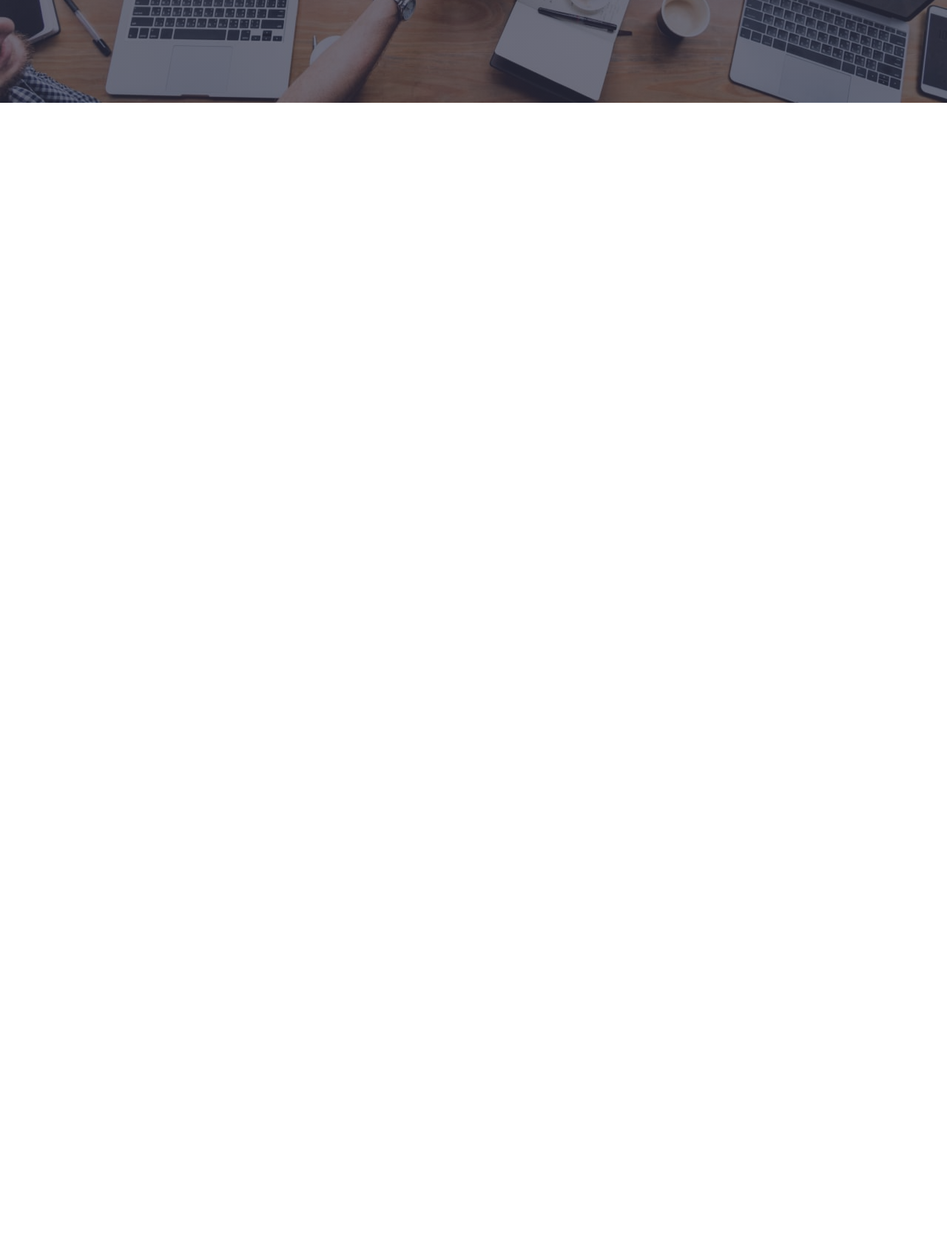
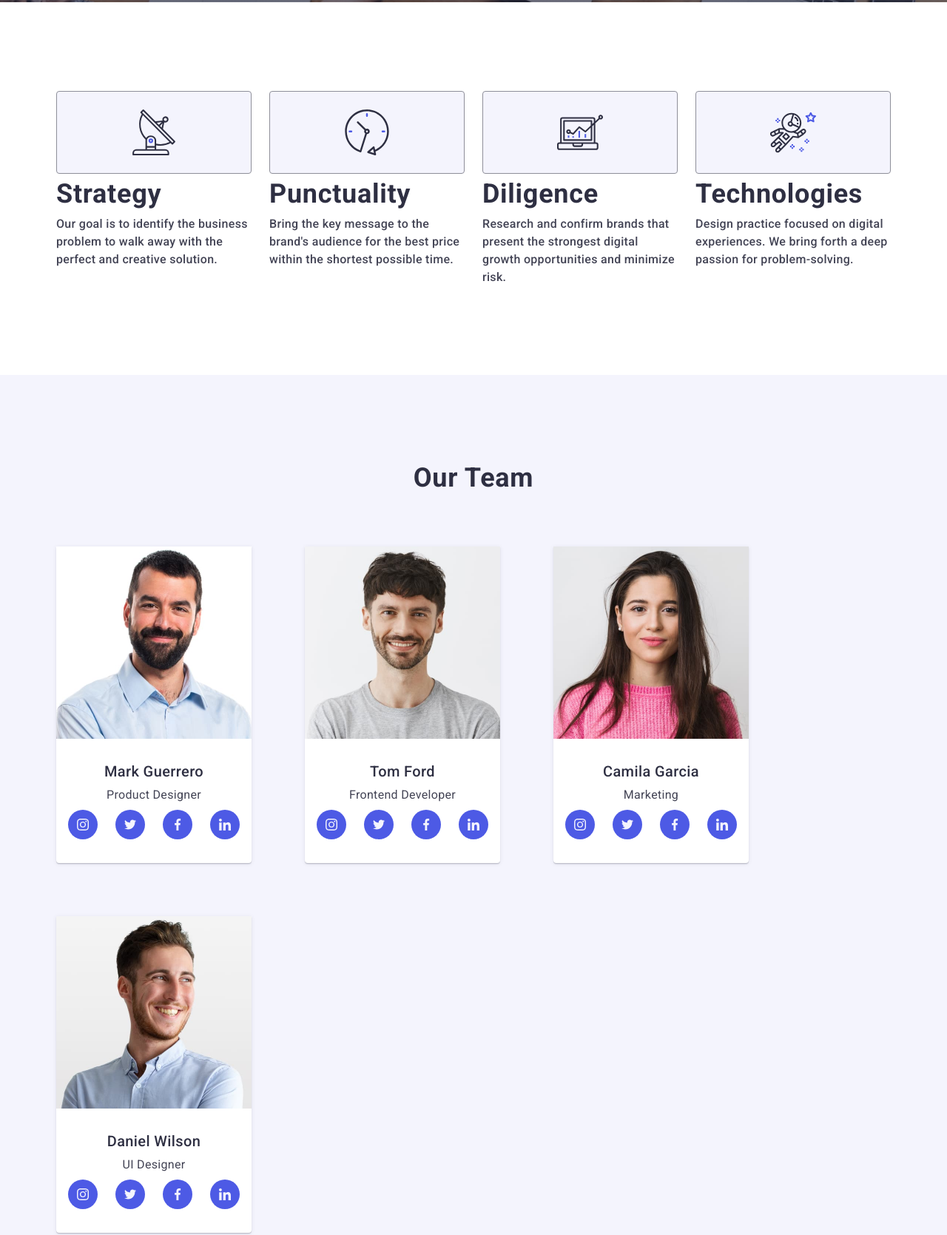
Before and after one commit to Oksamyt47/goit-markup-hw-06, a plain HTML site: page index.html in a window 1280 px wide. Shown: the part 534-2204 px from the top of the page at 74% size. Before the commit the page ends 800 px from the top, so only its background shows below. Drawn offline with nearby package versions, Linux system fonts and the light colour scheme.

Commit message:
section Strengths

```diff
--- a/css/styles.css
+++ b/css/styles.css
@@ -470,6 +470,197 @@ button {
 
 }
 
+/* #endregion */
+
+/* #region section Strengths */
+
+.strengths-list {
+  display: flex;
+    flex-wrap: wrap;
+    gap: 72px;
+}
+
+.strengths-title {
+  display: flex;
+  align-items: center;
+  justify-content: center;
+
+    margin-bottom: 8px;
+  font-weight: 700;
+  font-size: 36px;
+  line-height: 1.11;
+  letter-spacing: 0.02em;
+  color: #2e2f42;
+}
+
+.strengths-text {
+  font-weight: 500;
+  font-size: 16px;
+  line-height: 1.5;
+  letter-spacing: 0.02em;
+  color: #434455;
+}
+
+@media screen and (max-width: 1158px) {
+  .strengths-icons {
+    display: none;
+  }
+}
+
+@media screen and (max-width: 1158px) {
+  .section {
+    padding: 96px 0;
+  }
+}
+
+
+
+
+
+@media screen and (min-width: 768px) {
+    .strengths-item {
+        width: calc((100% - 24px) / 2);
+    }
+
+    .strengths-title {
+        display: block;
+    }
+}
+
+
+
+
+
+
+@media screen and (min-width: 1158px) {
+
+  .section {
+      padding: 120px 0;
+    }
+
+    .strengths-list {
+      display: flex;
+      gap: 24px;
+    }
+
+  .strengths-item {
+      width: calc((100% - 72px) / 4);
+    }
+
+    .strengths-icons {
+      display: flex;
+      align-items: center;
+      justify-content: center;
+      height: 112px;
+      padding: 24px 100px;
+      background-color: #f4f4fd;
+      border: 1px solid #8e8f99;
+      border-radius: 4px;
+      margin-bottom: 8px;
+    }
+}
+
+/* #endregion */
+
+/* #region section Our team */
+.team {
+  background-color: #f4f4fd;
+
+}
+
+.team-title {
+margin-bottom: 72px;
+
+font-weight: 700;
+font-size: 36px;
+line-height: 111%;
+letter-spacing: 0.02em;
+text-align: center;
+color: #2e2f42;
+text-transform: capitalize;
+}
+
+.team-list {
+  display: flex;
+  flex-wrap: wrap;
+  gap: 72px;
+
+
+}
+
+@media screen and (min-width: 768px) {
+  .team-list {
+    collumn-gap: 24px;
+  }
+}
+
+.team-item {
+  background-color: #ffffff;
+  border-radius: 0px 0px 4px 4px;
+  box-shadow: 0px 1px 6px rgba(46, 47, 66, 0.08),
+    0px 1px 1px rgba(46, 47, 66, 0.16), 0px 2px 1px rgba(46, 47, 66, 0.08);
+}
+
+.team-text-container {
+  padding: 32px 0;
+}
+
+.team-subtitle {
+  margin-bottom: 8px;
+  font-weight: 500;
+  font-size: 20px;
+  line-height: 120%;
+  letter-spacing: 0.02em;
+  text-align: center;
+  color: #2e2f42;
+}
+
+.team-text {
+  font-weight: 400;
+  font-size: 16px;
+  line-height: 150%;
+  letter-spacing: 0.02em;
+  text-align: center;
+  color: #434455;
+  margin-bottom: 8px;
+}
+
+.team-social-list {
+  display: flex;
+  justify-content: center;
+  gap: 24px;
+}
+
+.team-social-item {
+  width: 40px;
+  height: 40px;
+}
+
+.team-social-link {
+  display: flex;
+  justify-content: center;
+  align-items: center;
+  background-color: #4d5ae5;
+  border-radius: 50%;
+  width: 100%;
+  height: 100%;
+  transition-property: background-color;
+  transition-duration: 250ms;
+  transition-timing-function: cubic-bezier(0.4, 0, 0.2, 1);
+}
+
+.team-social-link:hover,
+.team-social-link:focus {
+  background-color: #404bbf;
+}
+
+.team-social-icons {
+  fill: #f4f4fd;
+}
+
+
+
+
 
 
 /* #endregion */
--- a/index.html
+++ b/index.html
@@ -143,7 +143,7 @@
         </div>
       </section>
 
-      <!-- <section class="strengths section">
+      <section class="strengths section">
         <div class="container">
           <h2 class="visually-hidden">Our strengths</h2>
           <ul class="strengths-list">
@@ -197,9 +197,9 @@
             </li>
           </ul>
         </div>
-      </section> -->
+      </section>
 
-      <!-- <section class="team section">
+      <section class="team section">
         <div class="container">
           <h2 class="team-title">Our Team</h2>
 
@@ -371,7 +371,7 @@
             </li>
           </ul>
         </div>
-      </section> -->
+      </section>
 
       <!-- <section class="portfolio section">
         <div class="container">
```
